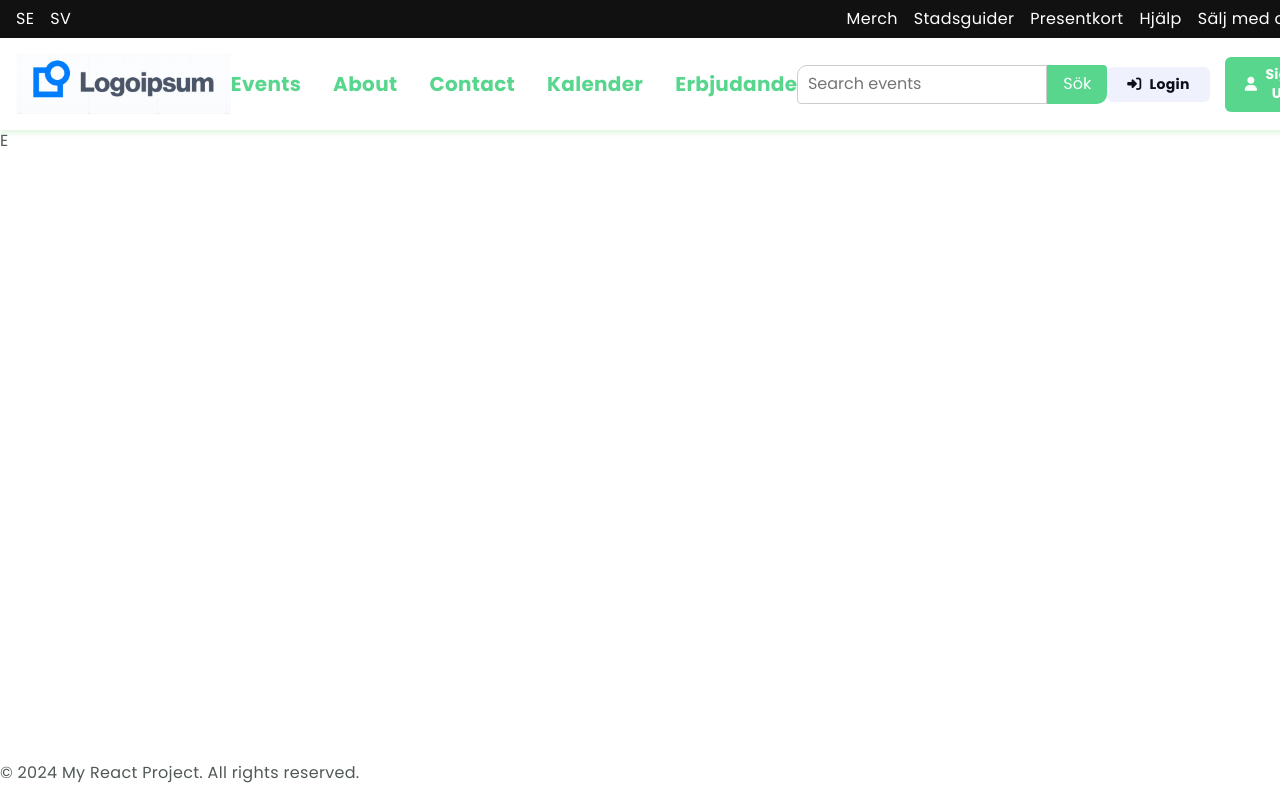
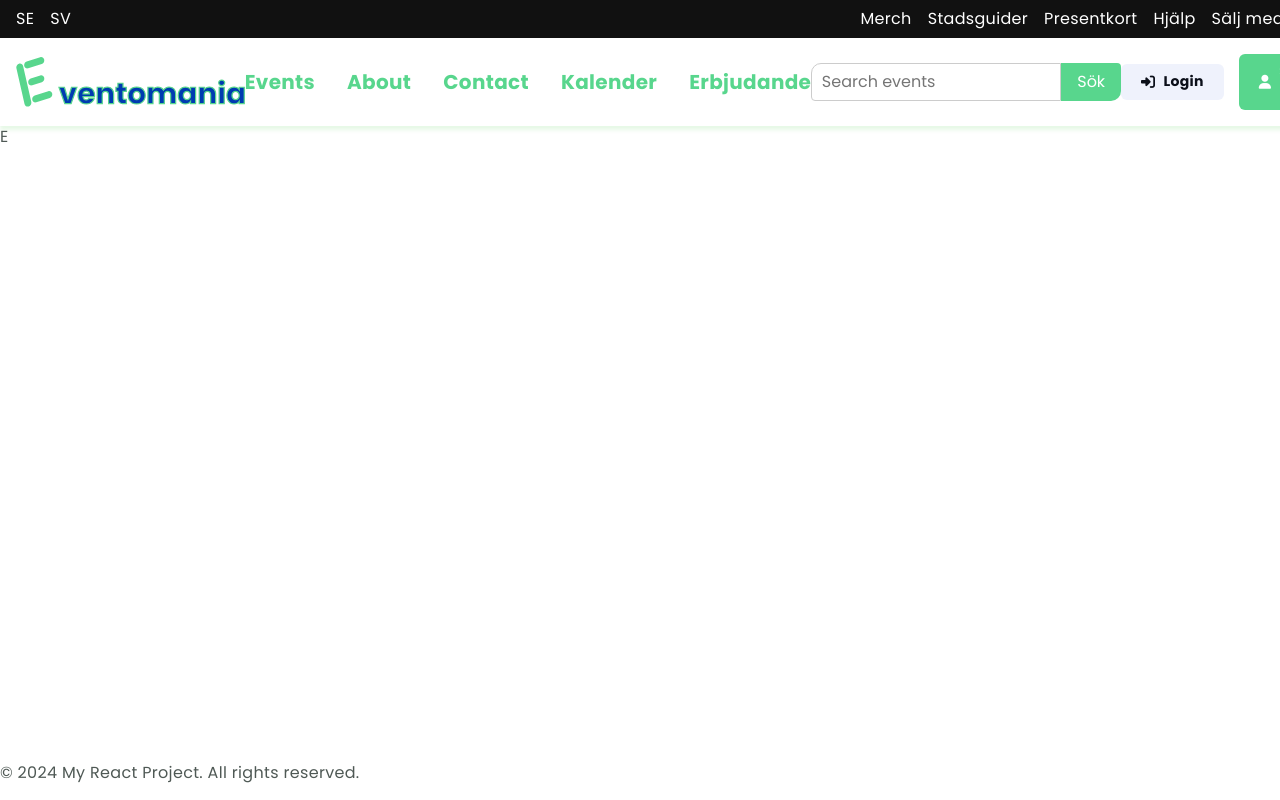
Before and after one commit to eventomaniaOrganization/eventomania-frontend, a React (Vite) app: page /Events in a window 1280 px wide. Shown: the top 800 px of the page. Built offline with nearby package versions, Linux system fonts and the light colour scheme.

Commit message:
fixade logo

```diff
--- a/src/asset/scss/components/_header.scss
+++ b/src/asset/scss/components/_header.scss
@@ -20,6 +20,7 @@
   }
 
   .main-header{
+    background-color: white;
     color: #ffffff;
     display: flex;
     align-items: center;
@@ -29,8 +30,10 @@
 
      // Logotyp styling
     .logo img {
-      max-height: 60px;
+      height: 50px;
       object-fit: contain;
+      // background-color: #111;
+      // padding-bottom: 20px;
     }
 
     .menu-toggle{
--- a/src/asset/scss/index.css
+++ b/src/asset/scss/index.css
@@ -72,6 +72,7 @@
   text-decoration: none;
 }
 .header .main-header {
+  background-color: white;
   color: #ffffff;
   display: flex;
   align-items: center;
@@ -80,7 +81,7 @@
   position: relative;
 }
 .header .main-header .logo img {
-  max-height: 60px;
+  height: 50px;
   object-fit: contain;
 }
 .header .main-header .menu-toggle {
--- a/src/components/Header.jsx
+++ b/src/components/Header.jsx
@@ -1,7 +1,7 @@
 import { Link } from 'react-router-dom';
 import { useState } from 'react';
 import '../asset/scss/index.css';
-import logo from '../asset/images/logoipsum.png'
+import logo from '../asset/images/eventomania-logo.svg'
 
 function Header() {
   const [searchQuery, setSearchQuery] = useState("");
```
Also changed, not shown: src/asset/images/eventomania-logo.svg (added).
